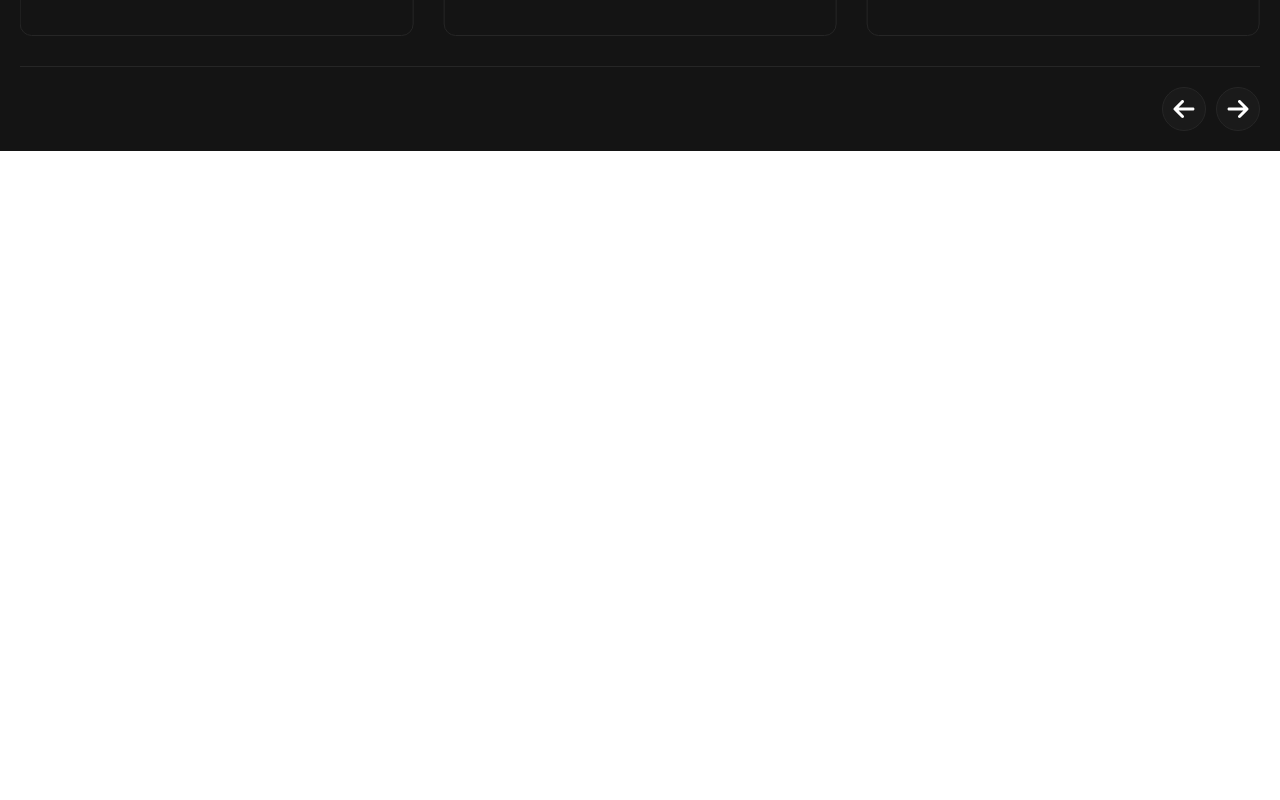
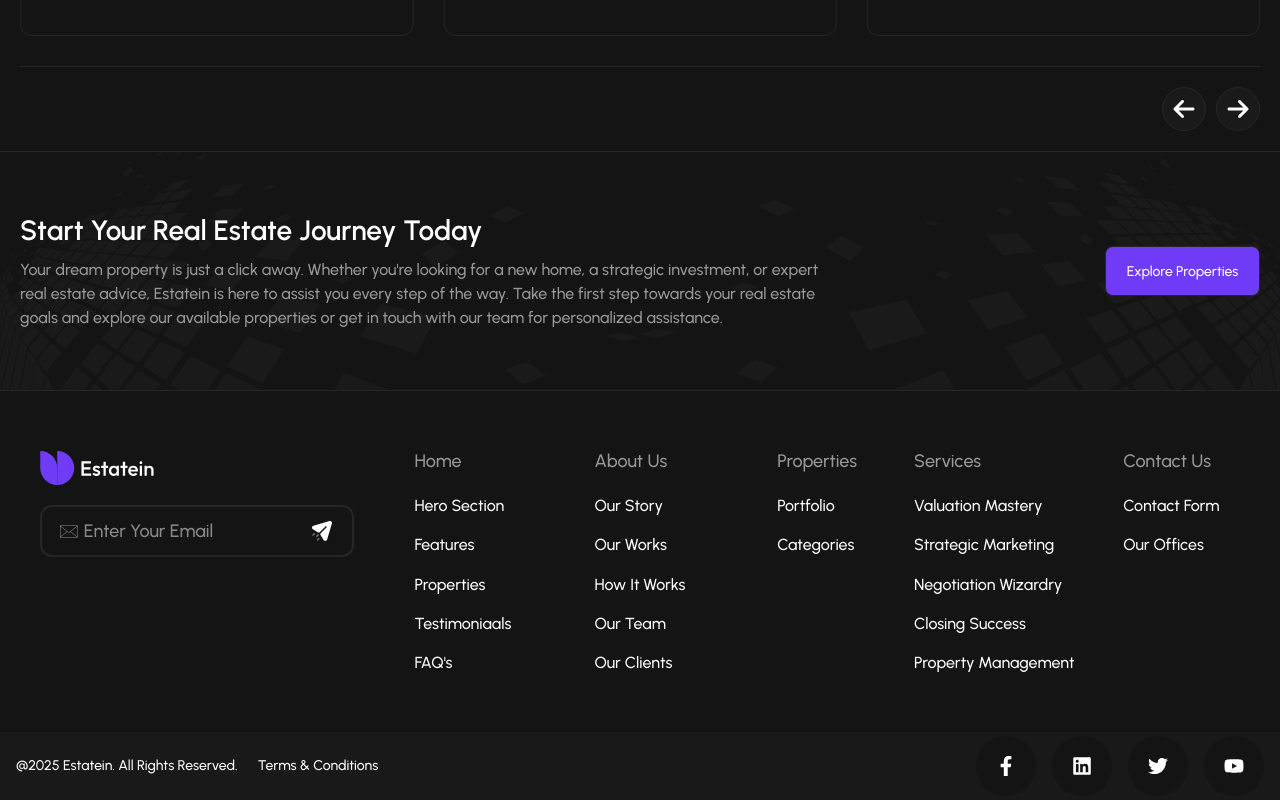
Before and after one commit to AbdallahKhattab11/EStatein-project, a React (Vite) app: page /property-details in a window 1280 px wide. Shown: the part 4950-5750 px from the top of the page. Before the commit the page ends 5101 px from the top, so only its background shows below. Built offline with nearby package versions, Linux system fonts and the light colour scheme.

Commit message:
added finaly the footer

```diff
--- a/src/pages/PropertyDetails/PropertyDetails.jsx
+++ b/src/pages/PropertyDetails/PropertyDetails.jsx
@@ -3,6 +3,7 @@ import KeyFeaturesAndAmenities from "../../components/KeyFeaturesAndAmenities/Ke
 import InquireAboutSeaside from "../../components/InquireAboutSeaside/InquireAboutSeaside";
 import ComprehensivePricingDetails from "../../components/ComprehensivePricingDetails/ComprehensivePricingDetails";
 import FrequentlyAskedQuestions from "../../components/FrequentlyAskedQuestions/FrequentlyAskedQuestions";
+import FinnalFooter from "../../components/FinnalFooter/FinnalFooter";
 
 const PropertyDetails = () => {
   return (
@@ -12,6 +13,7 @@ const PropertyDetails = () => {
       <InquireAboutSeaside />
       <ComprehensivePricingDetails />
       <FrequentlyAskedQuestions />
+      <FinnalFooter />
     </section>
   )
 }
```
